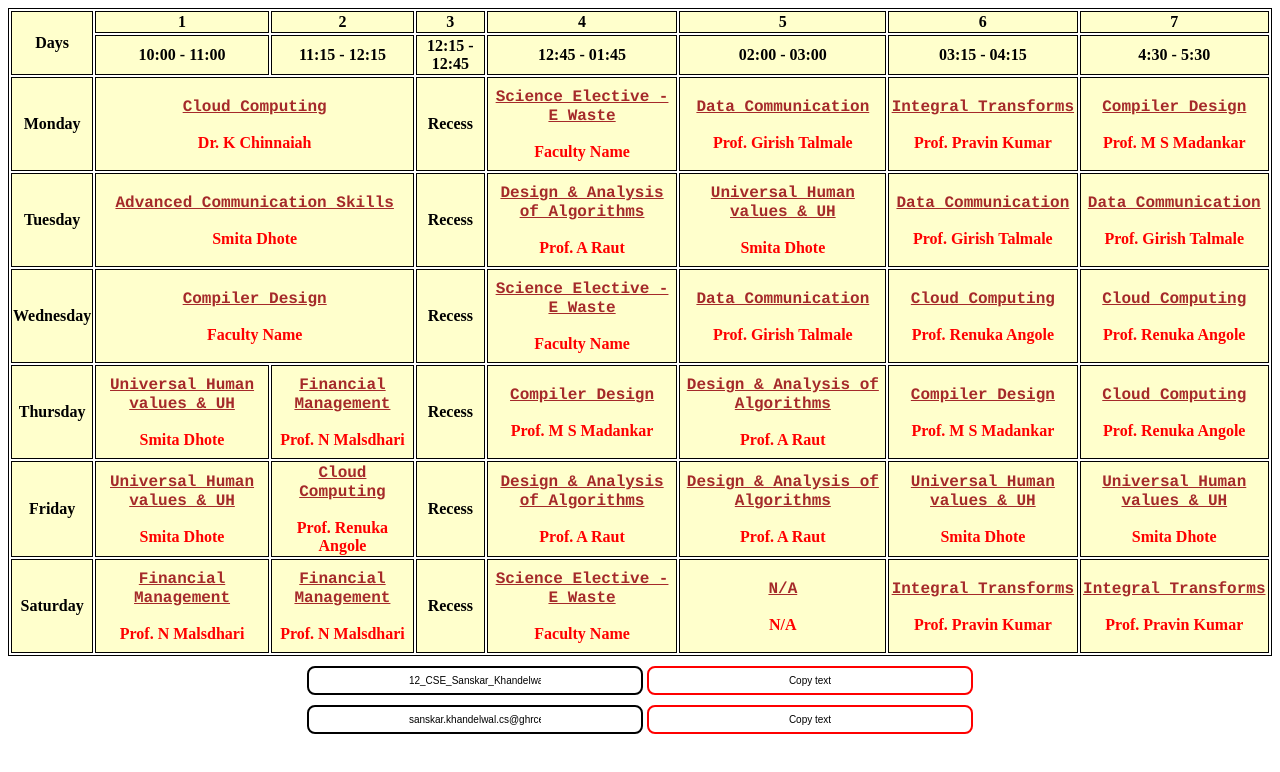
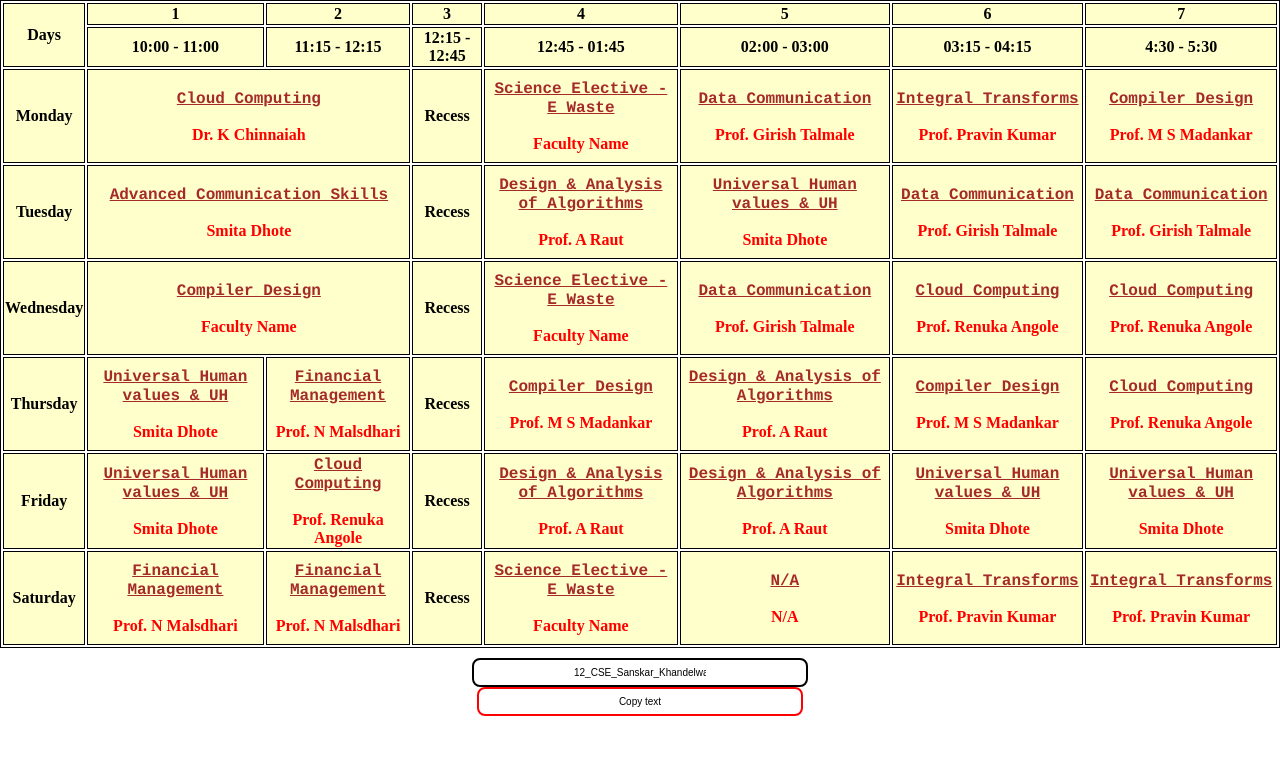
Before and after one commit to sanskarmk/GHRCE_TT_DSY_M, a plain HTML site: page index.html in a window 1280 px wide. Shown: the top 772 px of the page. Drawn offline with Linux system fonts and the light colour scheme.

Commit message:
Update index.html

```diff
--- a/index.html
+++ b/index.html
@@ -20,8 +20,14 @@ color:red;
 }
 body{
   overflow: default;
+  margin: 0;
+  width: 100vw;
+  height: 100vh;
 }
-
+div {
+    width: 100vw;
+    height: 100vh;
+}
 </style>
 <style>
 .tooltip {
```
